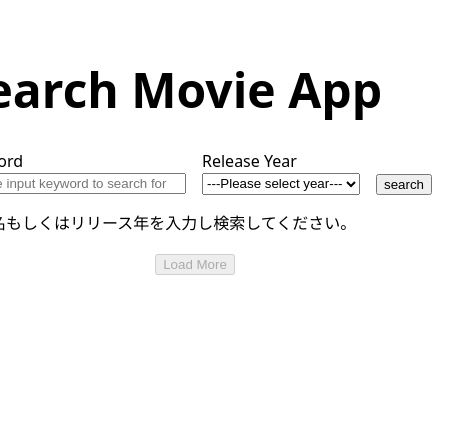
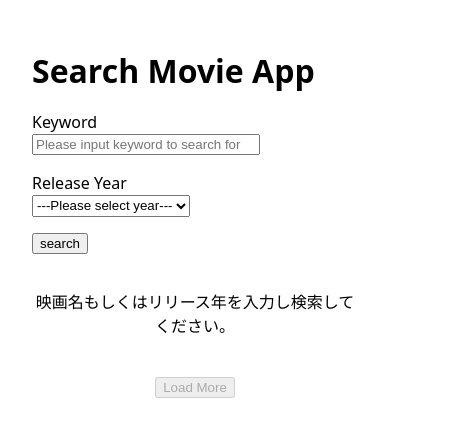
Before and after one commit to satorukomatsu/search-movie-app, a React (Vite) app: page / in a window 390 px wide. Shown: the top 436 px of the page, 464 px wide, since content can reach past the window. Built offline with nearby package versions, Linux system fonts and the light colour scheme.

Commit message:
レスポンシブ表示対応

```diff
--- a/src/App.css
+++ b/src/App.css
@@ -36,21 +36,70 @@
 }
 
 .movieListContents {
+  max-width: calc(1280px - 4rem);
+  width: calc(100vw - 4rem); /* rootのpadding分差し引き */
   display: flex;
   flex-wrap: wrap;
+  margin: 20px 0;
+}
+
+.loading {
+  justify-content: center;
 }
 
 .movieDetail {
-  max-width: 150px;
-  margin: 1em;
+  max-width: calc((1280px - 4rem - 8em) / 4);
+  width: calc((100vw - 4rem - 8em) / 4); /* rootのpaddingとカードのmargin分差し引き */
+  margin: 0.5em;
+  padding: 0.5em;
   display: flex;
   flex-direction: column;
   flex-wrap: wrap;
-  justify-content: space-between;
+  justify-content: space-around;
   align-items: start;
   font-size: 0.8em;
+  background-color: #eaeaea;
+  border-radius: 10px;
 }
 
 .movieImg {
-  width: 150px;
+  max-width: calc((1280px - 4rem - 8em) / 4);
+  width: calc((100vw - 4rem - 8em) / 4); /* カードの長さに合わせる　*/
 }
+
+@media screen and (max-width: 960px) {
+  .formContent {
+    flex-direction: column;
+  }
+
+  .formGroup {
+    margin-bottom: 1em;
+  }
+
+  .movieDetail h3 {
+    font-size: 1.1em;
+  }
+
+  .movieDetail p {
+    font-size: 0.8em;
+  }
+}
+
+@media screen and (max-width: 700px) {
+  .formContent {
+    flex-direction: column;
+  }
+
+  .formGroup {
+    margin-bottom: 1em;
+  }
+
+
+  .movieDetail h3 {
+    font-size: 0.7em;
+  }
+
+  .movieDetail p {
+    font-size: 6px;
+  }
+}
--- a/src/components/Loading.tsx
+++ b/src/components/Loading.tsx
@@ -1,5 +1,9 @@
 function Loading () {
-  return <p>Loading...</p>
+  return (
+    <div className='movieListContents loading'>
+      <p>Loading...</p>
+    </div>
+  )
 }
 
 export default Loading
--- a/src/components/MovieDetail.tsx
+++ b/src/components/MovieDetail.tsx
@@ -22,7 +22,18 @@ function MovieDetail ({result}: Props) {
       <h3>{result.title}</h3>
       <img className='movieImg' src={`https://image.tmdb.org/t/p/original${posterPath}`} alt={result.title}/>
       <p>
-        ジャンル: {
+        {
+          result.release_date ?
+            new Date(result.release_date).toLocaleDateString('ja-JP', {
+              year: 'numeric',
+              month: 'long',
+              day: 'numeric'
+            }) :
+            '情報なし'
+        }
+      </p>
+      <p>
+        {
           result.genre_ids.length ?
             result.genre_ids.map((genreId, index) => {
               const genre = genresData.genres.find((genre: Genre) => {
@@ -38,17 +49,6 @@ function MovieDetail ({result}: Props) {
             '情報なし'
         }
       </p>
-      <p>
-        リリース: {
-          result.release_date ?
-            new Date(result.release_date).toLocaleDateString('ja-JP', {
-              year: 'numeric',
-              month: 'long',
-              day: 'numeric'
-            }) :
-            '情報なし'
-        }
-      </p>
     </div>
   )
 }
--- a/src/index.css
+++ b/src/index.css
@@ -21,3 +21,15 @@ h1 {
   font-size: 3em;
   line-height: 1.1;
 }
+
+@media screen and (max-width: 960px) {
+  h1 {
+    font-size: 2.5em;
+  }
+}
+
+@media screen and (max-width: 700px) {
+  h1 {
+    font-size: 2em;
+  }
+}
```
